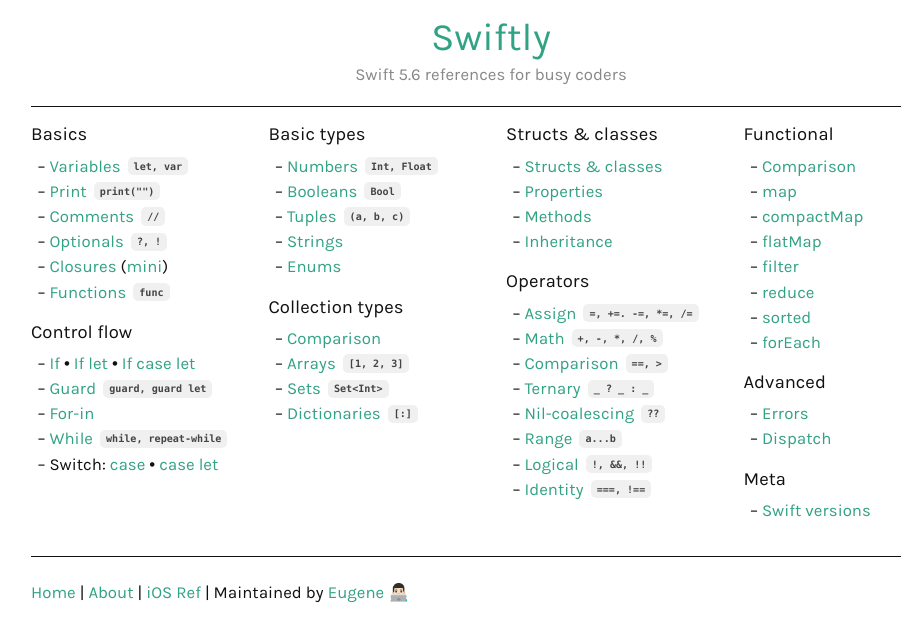
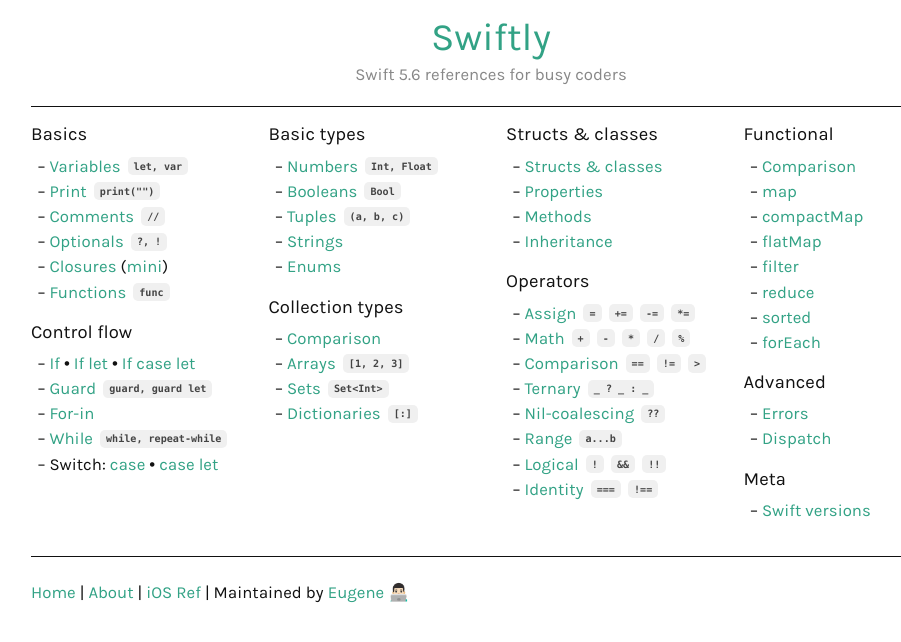
Before and after one commit to ebelinski/swiftly, a Jekyll site: the page built from index.md, in a window 1280 px wide. Shown: the top 642 px of the page, without its empty margins (149-1050 px from the left). Built offline with Jekyll 4.4.1, drawn with Linux system fonts in a browser that asks for light colours; comment, search, counter and statistics services are not loaded.

Commit message:
Tweaked a few things.

```diff
--- a/index.md
+++ b/index.md
@@ -51,14 +51,14 @@ layout: default
 
 #### Operators
 
-* [Assign `=, +=. -=, *=, /=`](/assignment)
-* [Math `+, -, *, /, %`](/math)
-* [Comparison `==, >`](/comparison)
+* [Assign `=` `+=` `-=` `*=`](/assignment)
+* [Math `+` `-` `*` `/` `%`](/math)
+* [Comparison `==` `!=` `>`](/comparison)
 * [Ternary `_ ? _ : _`](/ternary)
 * [Nil-coalescing `??`](/nil-coalescing)
 * [Range `a...b`](/range)
-* [Logical `!, &&, !!`](/logical)
-* [Identity `===, !==`](/identity)
+* [Logical `!` `&&` `!!`](/logical)
+* [Identity `===` `!==`](/identity)
 
 {% include closecol.html %}{% include opencol.html size=3 %}
 
```
